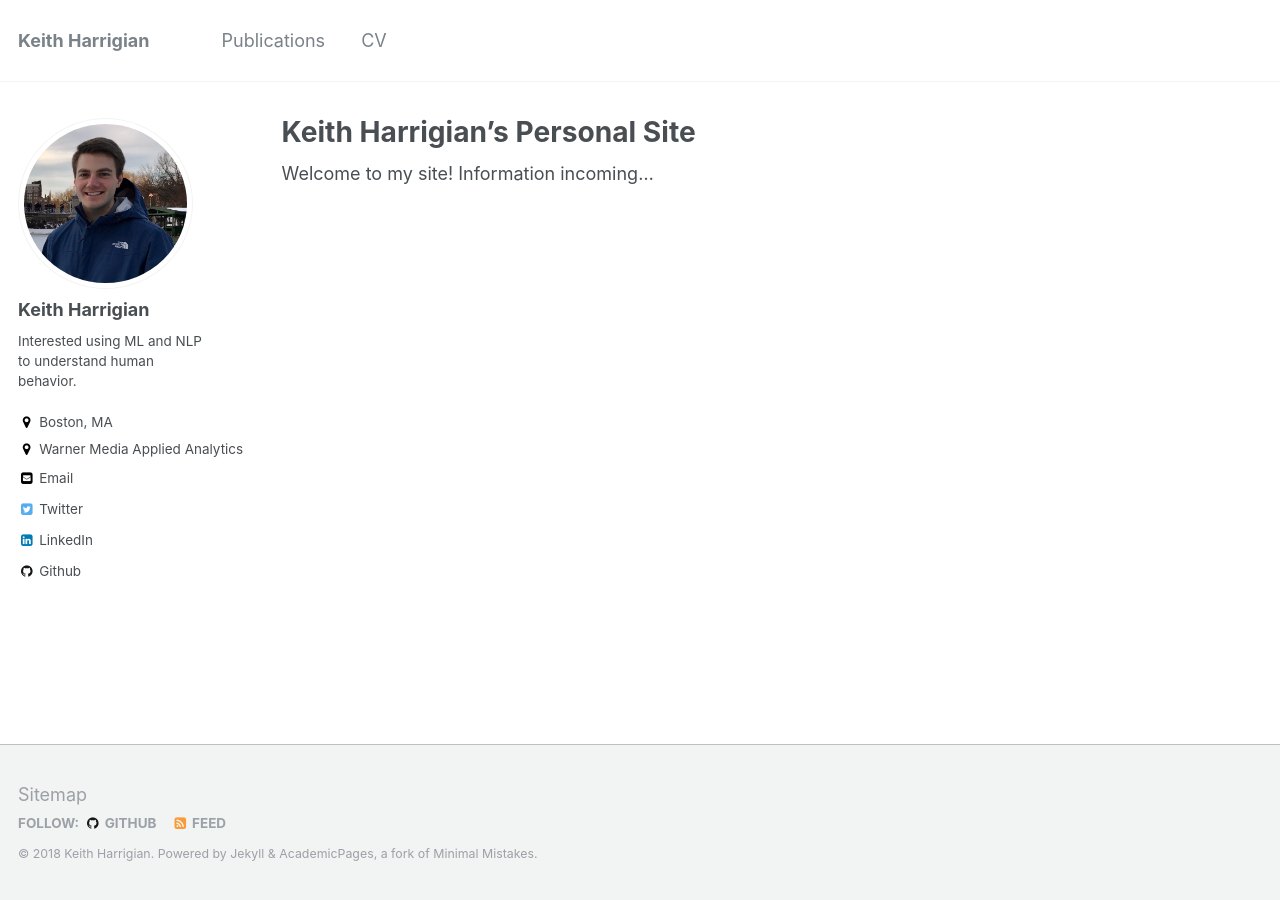
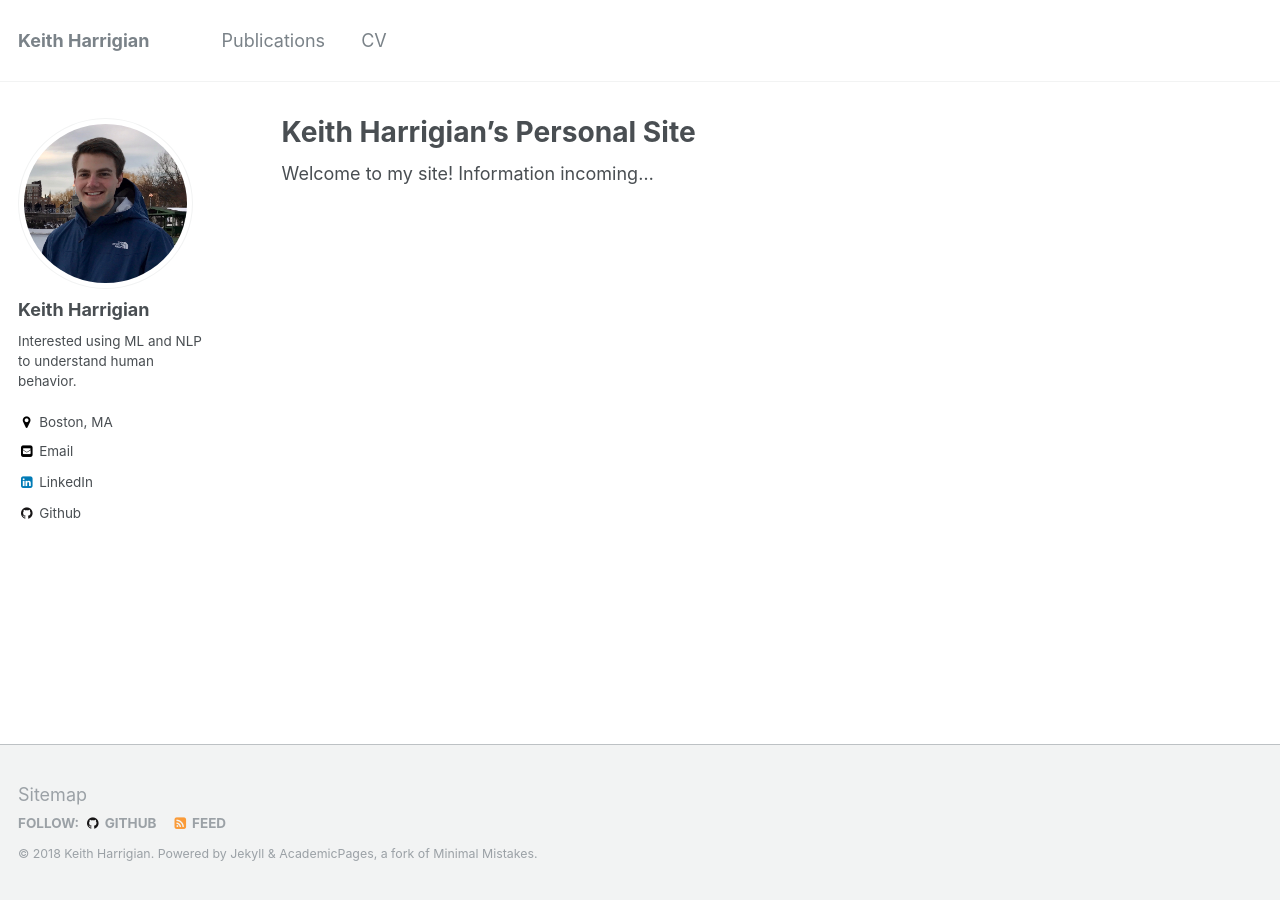
Before and after one commit to kharrigian/kharrigian.github.io, a Jekyll site: the page built from _pages/about.md, in a window 1280 px wide. Built offline with Jekyll 4.4.1, drawn with Linux system fonts in a browser that asks for light colours.

Commit message:
Update sidebar

```diff
--- a/_config.yml
+++ b/_config.yml
@@ -84,7 +84,7 @@ author:
   avatar           : "profile.png"
   bio              : "Interested using ML and NLP to understand human behavior."
   location         : "Boston, MA"
-  employer         : "Warner Media Applied Analytics"
+  employer         :
   googlescholar    :
   email            : "keith.harrigian@appliedanalytics.net"
   uri              :
@@ -106,7 +106,7 @@ author:
   stackoverflow    :
   steam            :
   tumblr           :
-  twitter          : "KHarrigian"
+  twitter          :
   vine             :
   weibo            :
   xing             :
```
